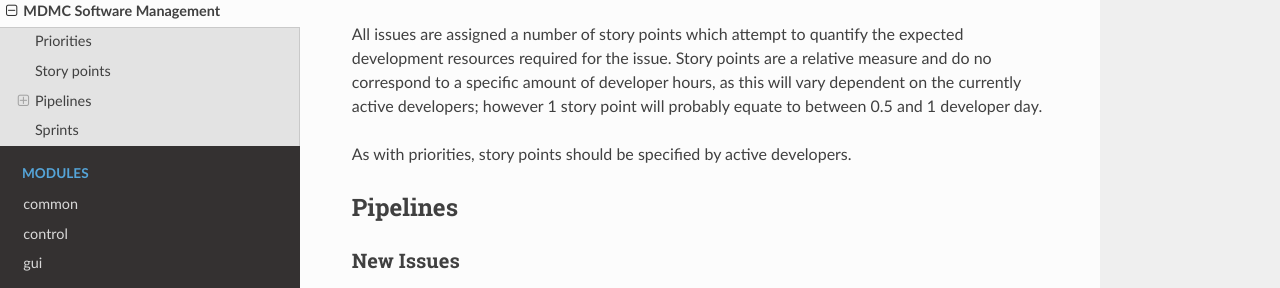
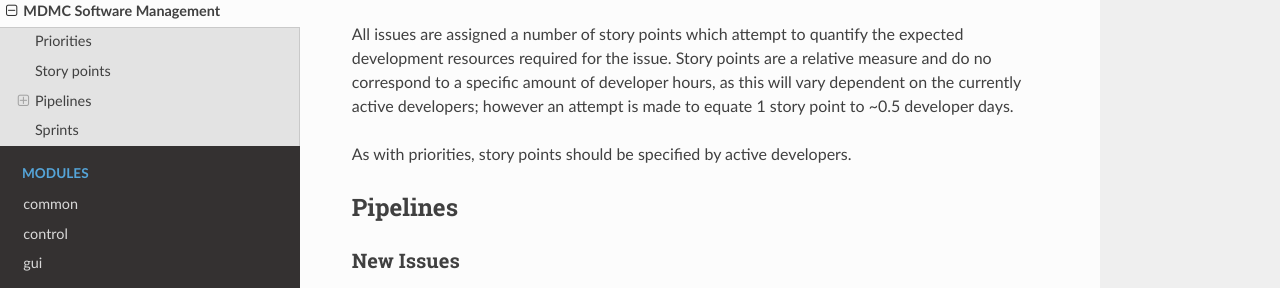
Before and after one commit to ISISNeutronMuon/MDMC, a Sphinx documentation site: the page built from doc/pages/developer/management.rst, in a window 1280 px wide and 900 px high, scrolled down 645 px. Shown: the part 233-521 px from the top of the window. Built offline with Sphinx 7.4.7 and the Read the Docs theme 2.0.0, drawn with Linux system fonts in a browser that asks for light colours.

Commit message:
Amended section on story points

```diff
--- a/doc/pages/developer/management.rst
+++ b/doc/pages/developer/management.rst
@@ -38,8 +38,8 @@ Story points
 All issues are assigned a number of story points which attempt to quantify the
 expected development resources required for the issue. Story points are a
 relative measure and do no correspond to a specific amount of developer hours,
-as this will vary dependent on the currently active developers; however 1 story
-point will probably equate to between 0.5 and 1 developer day.
+as this will vary dependent on the currently active developers; however an
+attempt is made to equate 1 story point to ~0.5 developer days.
 
 As with priorities, story points should be specified by active developers.
 
```
